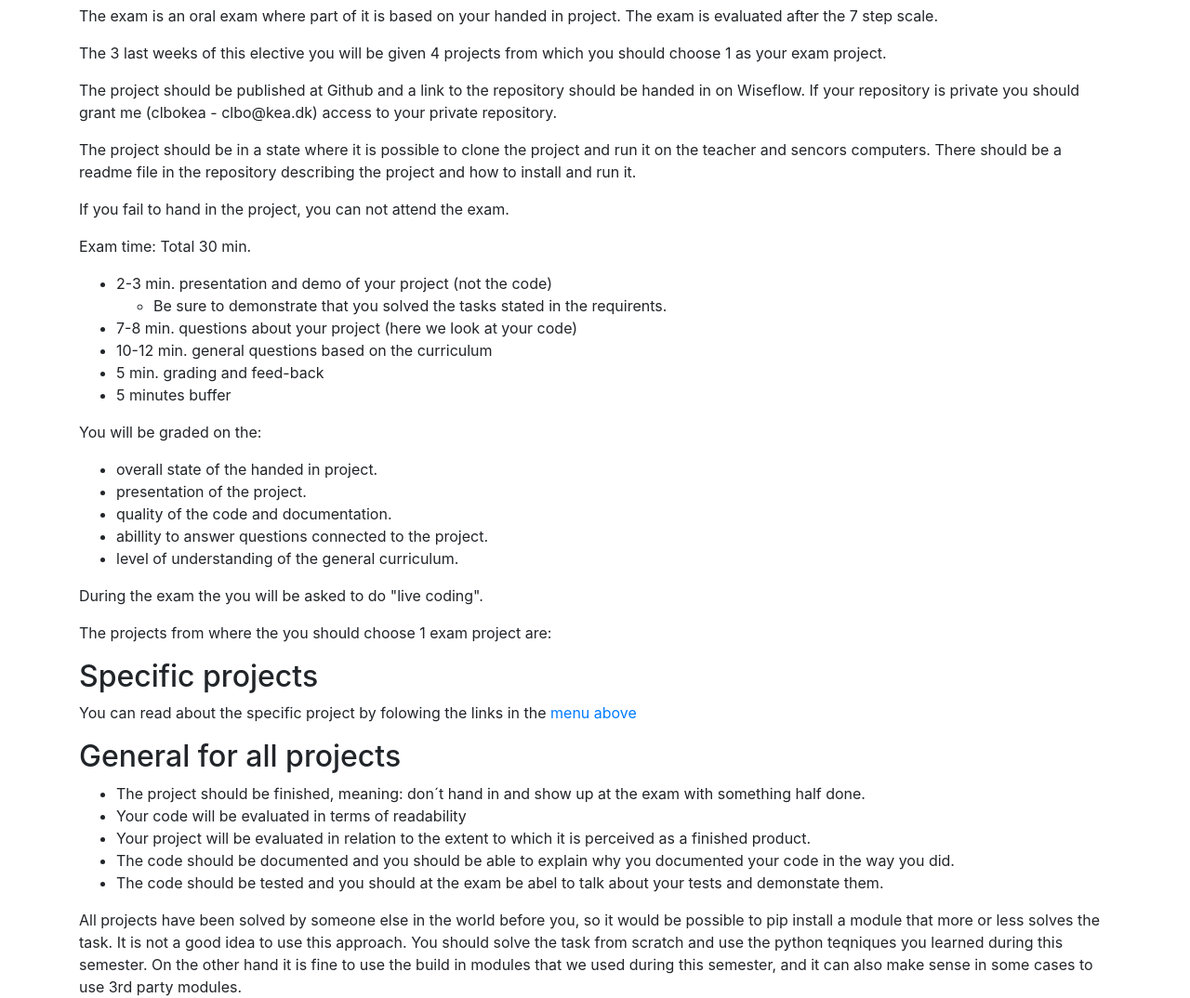
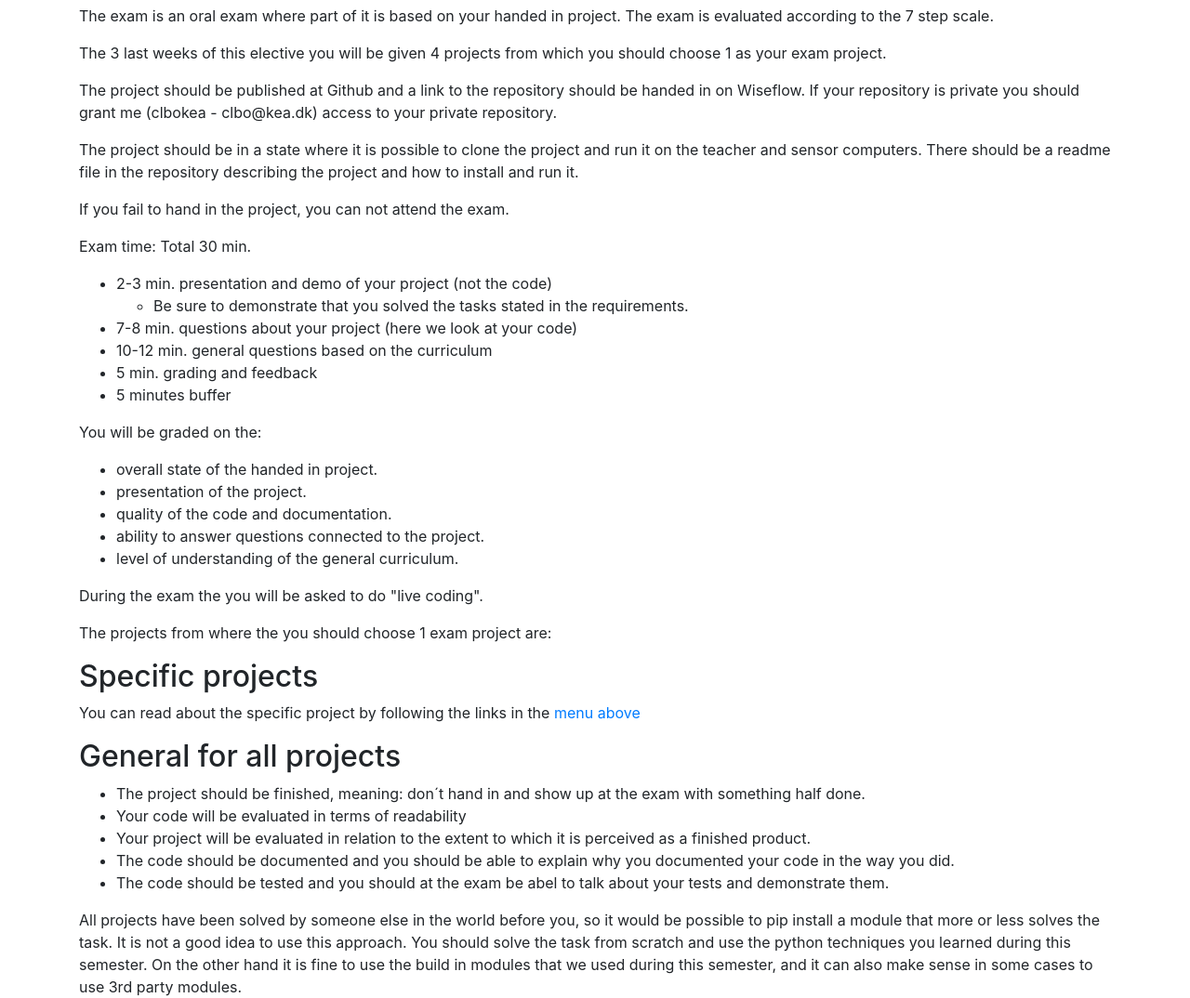
Before and after one commit to clbokea/exam, a plain HTML site: page index.html in a window 1280 px wide. Shown: the part 229-1303 px from the top of the page at 93% size. Drawn offline with nearby package versions, Linux system fonts and the light colour scheme.

Commit message:
index spell checked

```diff
--- a/index.html
+++ b/index.html
@@ -50,7 +50,7 @@
         <h1>Exam, Python elective Spring 2019</h1>
 
         <h2>Exam flow</h2>
-        <p>The exam is an oral exam where part of it is based on your handed in project. The exam is evaluated after the
+        <p>The exam is an oral exam where part of it is based on your handed in project. The exam is evaluated according to the
             7 step scale.</p>
         <p>The 3 last weeks of this elective you will be given 4 projects from which you should choose 1 as your exam
             project.</p>
@@ -58,7 +58,7 @@
             your repository is private you should grant me (clbokea - clbo@kea.dk) access to your private repository.
         </p>
         <p>The project should be in a state where it is possible to clone the project and run it on the teacher and
-            sencors computers. There should be a readme file in the repository describing the project and how to install
+            sensor computers. There should be a readme file in the repository describing the project and how to install
             and run it.
         </p>
         <p>If you fail to hand in the project, you can not attend the exam.
@@ -68,12 +68,12 @@
         <ul>
             <li>2-3 min. presentation and demo of your project (not the code)
                 <ul>
-                    <li>Be sure to demonstrate that you solved the tasks stated in the requirents.</li>
+                    <li>Be sure to demonstrate that you solved the tasks stated in the requirements.</li>
                 </ul>
             </li>
             <li>7-8 min. questions about your project (here we look at your code)</li>
             <li>10-12 min. general questions based on the curriculum</li>
-            <li>5 min. grading and feed-back</li>
+            <li>5 min. grading and feedback</li>
             <li>5 minutes buffer</li>
 
         </ul>
@@ -84,7 +84,7 @@
             <li>overall state of the handed in project.</li>
             <li>presentation of the project.</li>
             <li>quality of the code and documentation.</li>
-            <li>abillity to answer questions connected to the project.</li>
+            <li>ability to answer questions connected to the project.</li>
             <li>level of understanding of the general curriculum.</li>
         </ul>
 
@@ -93,7 +93,7 @@
         <p>The projects from where the you should choose 1 exam project are:</p>
 
         <h2>Specific projects</h2>
-        <p>You can read about the specific project by folowing the links in the <a href="#menu">menu above</a></p>
+        <p>You can read about the specific project by following the links in the <a href="#menu">menu above</a></p>
 
         <h2>General for all projects</h2>
         <ul>
@@ -105,14 +105,14 @@
             <li>The code should be documented and you should be able to explain why you documented your code in the way
                 you
                 did.</li>
-            <li>The code should be tested and you should at the exam be abel to talk about your tests and demonstate
+            <li>The code should be tested and you should at the exam be abel to talk about your tests and demonstrate
                 them.</li>
 
         </ul>
         <p> All projects have been solved by someone else in the world before you, so it would be possible to pip
             install a
             module that more or less solves the task. It is not a good idea to use this approach. You should solve the
-            task from scratch and use the python teqniques you learned during this semester.
+            task from scratch and use the python techniques you learned during this semester.
             On the other hand it is fine to use the build in modules that we used during this semester, and it can also make sense in some cases to use 3rd party modules.</p>
 
         <p class="btn btn-danger"><em>NOTE: This is a dummy site, and the info is not identical with the exam
```
